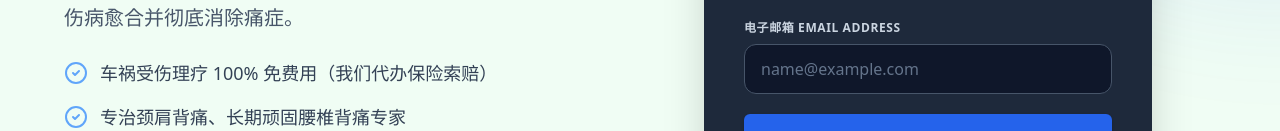
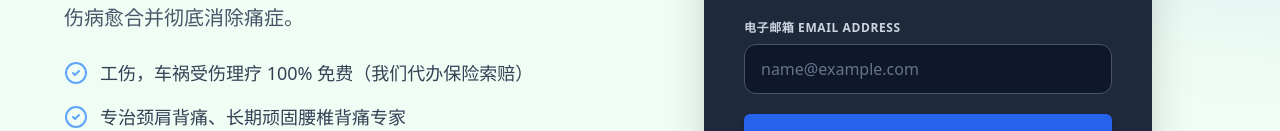
Before and after one commit to acutherapy/acutherapy-web-v2, a React (Vite) app: page /zh/landing/injury-recovery in a window 1280 px wide. Shown: the part 494-625 px from the top of the page. Built offline with nearby package versions, Linux system fonts and the light colour scheme.

Commit message:
Update injury recovery service details in Zh page

```diff
--- a/src/pages/InjuryRecoveryZhPage.tsx
+++ b/src/pages/InjuryRecoveryZhPage.tsx
@@ -47,7 +47,7 @@ export default function InjuryRecoveryZhPage() {
                         您是否正在遭受车祸后遗症（如颈肩痛、背痛）或运动损伤的折磨？蔡医生专精于运用中医针灸和深层组织推拿，能够大幅加速伤病愈合并彻底消除痛症。
                     </p>
                     <ul className="space-y-4 text-slate-700 mt-8 font-medium text-lg font-medium">
-                        <li className="flex items-center gap-3"><CheckCircle2 className="text-blue-400 w-6 h-6" /> 车祸受伤理疗 100% 免费用（我们代办保险索赔）</li>
+                        <li className="flex items-center gap-3"><CheckCircle2 className="text-blue-400 w-6 h-6" /> 工伤，车祸受伤理疗 100% 免费（我们代办保险索赔）</li>
                         <li className="flex items-center gap-3"><CheckCircle2 className="text-blue-400 w-6 h-6" /> 专治颈肩背痛、长期顽固腰椎背痛专家</li>
                         <li className="flex items-center gap-3"><CheckCircle2 className="text-blue-400 w-6 h-6" /> 进阶电针疗法直接阻断深度炎症疼痛信号</li>
                     </ul>
```
